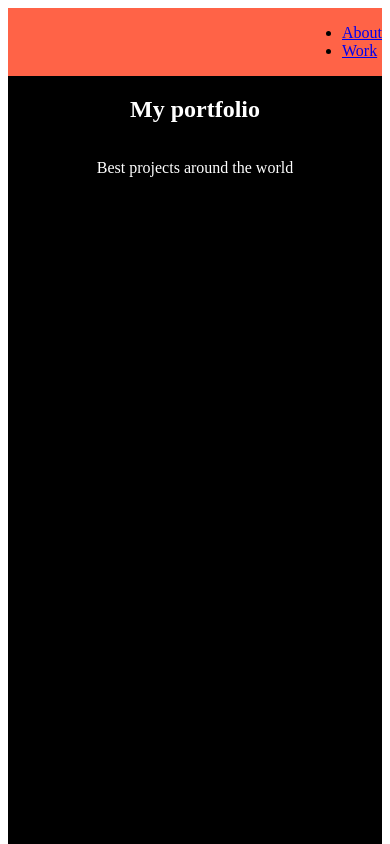
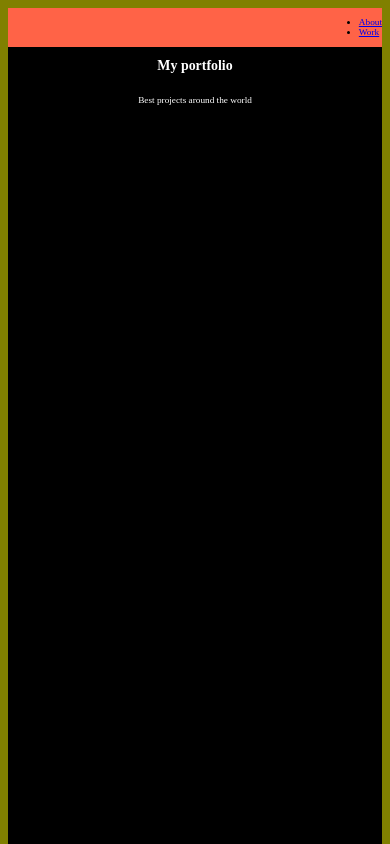
Before and after one commit to Meltrust/workingWithJavier, a plain HTML site: page index.html in a window 390 px wide. Shown: the top 844 px of the page. Drawn offline with Linux system fonts and the light colour scheme.

Commit message:
Added media queries

```diff
--- a/css/style.css
+++ b/css/style.css
@@ -13,3 +13,15 @@
     color: white;
     background-color: #000;
 }
+
+@media screen and (max-width: 600px) {
+    body {
+        background-color: olive;
+    }
+}
+
+@media (max-width: 61.25em) {
+    html {
+        font-size: 58%;
+    }
+}
--- a/index.html
+++ b/index.html
@@ -19,7 +19,10 @@
         </ul>
     </nav>
     <section id="welcome-section" class="welcome-section">
-        <h1>My portfolio</h1>
+        <h1>
+            My portfolio
+            <a id="profile-link" href="https://github.com/Meltrust/workingWithJavier" target="_blank"></a>
+        </h1>
         <p>Best projects around the world</p>
     </section>
     <section id="projects">
```
Lines whose indentation alone changed are shown as unchanged.
